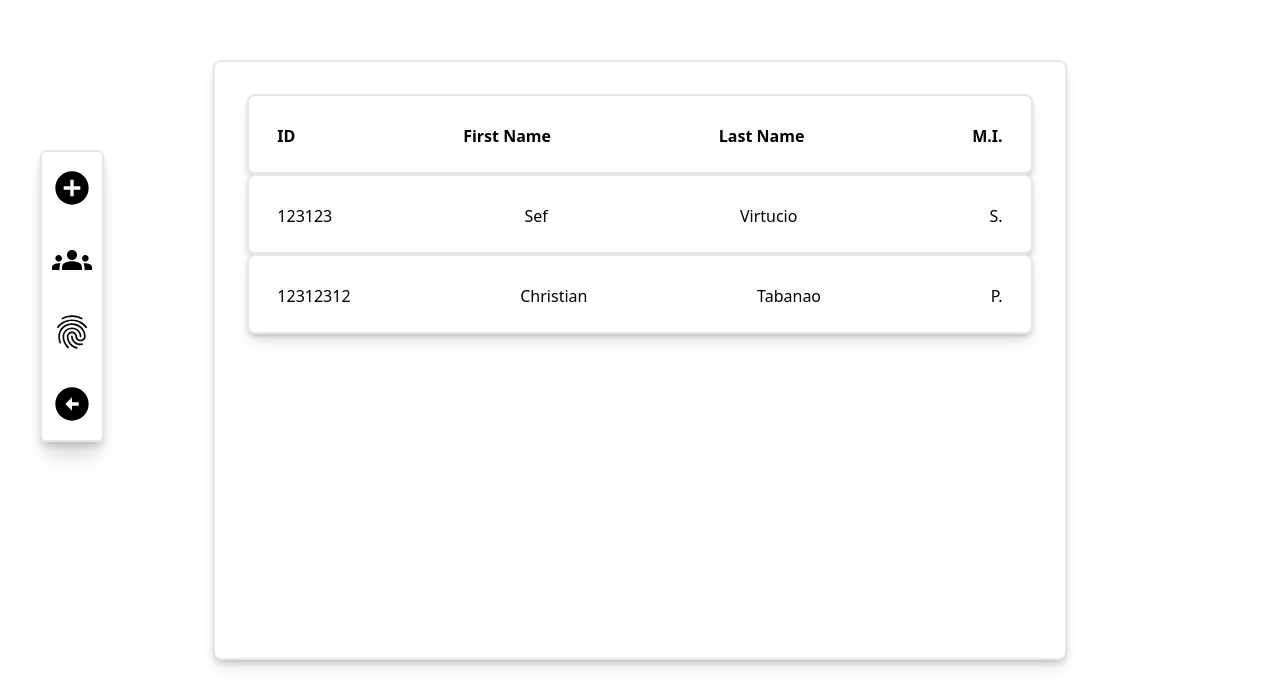
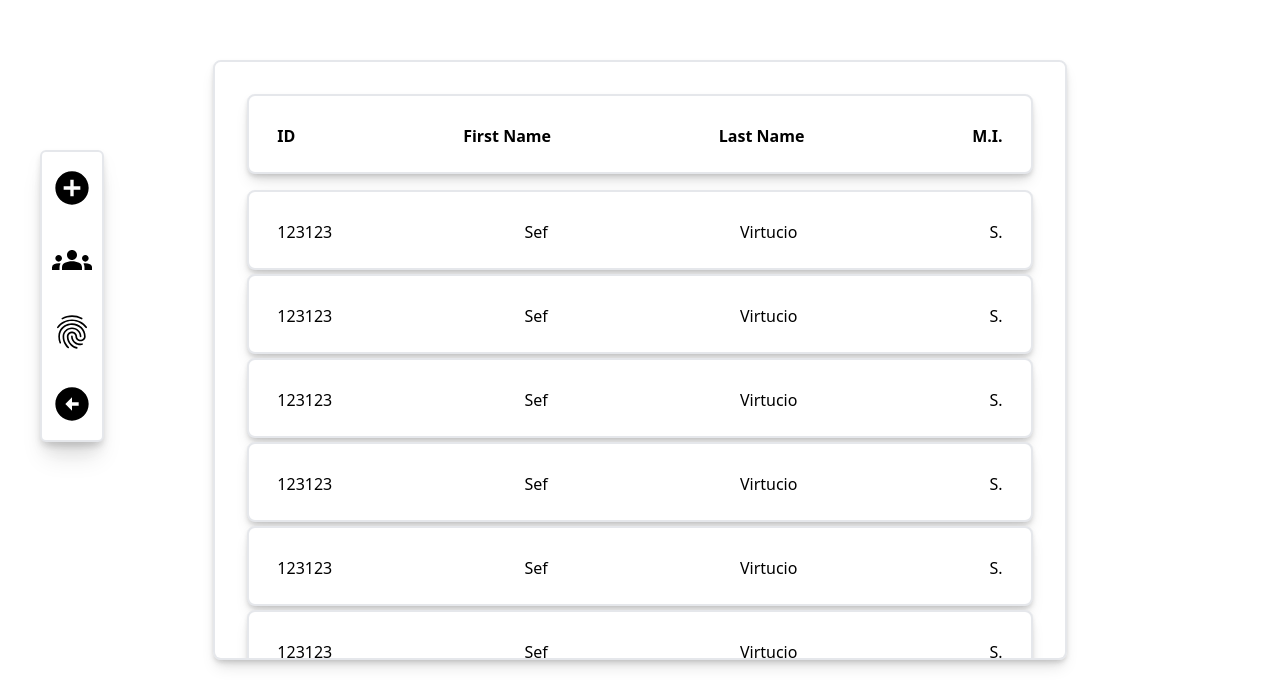
Before and after one commit to Aytsuu/MedProfile, a React (Vite) app: page /records in a window 1280 px wide. Shown: the part 104-800 px from the top of the page. Built offline with nearby package versions, Linux system fonts and the light colour scheme.

Commit message:
Updated Records

```diff
--- a/src/Records.jsx
+++ b/src/Records.jsx
@@ -6,8 +6,8 @@ function Records()  {
     const RecordDisplay = (
         <div className="flex items-center justify-center h-screen">
             {/* HEADER */}
-            <div className="relative h-3/4 w-4/6 border-2 rounded-lg top-16 bg-white shadow-lg drop-shadow-md p-8">
-                <div className="flex flex-col h-20 w-80% rounded-lg bg-white border-2 shadow-lg drop-shadow-md p-7">
+            <div className="relative h-3/4 w-4/6 border-2 rounded-lg top-16 bg-white shadow-lg drop-shadow-md p-8 overflow-y-auto">
+                <div className="flex flex-col h-20 w-80% rounded-lg bg-white border-2 shadow-lg drop-shadow-md p-7 mb-4">
                     <div className="flex justify-between w-full">
                         <h2 className="font-bold">ID</h2>
                         <h2 className="font-bold">First Name</h2>
@@ -16,7 +16,14 @@ function Records()  {
                     </div>
                 </div>
                 <RecordData ID={123123} Fname="Sef" Lname="Virtucio" MI="S."  onClick={() => navigate('/profile')}></RecordData>
-                <RecordData ID={12312312} Fname="Christian" Lname="Tabanao" MI="P."></RecordData>
+                <RecordData ID={123123} Fname="Sef" Lname="Virtucio" MI="S."  onClick={() => navigate('/profile')}></RecordData>
+                <RecordData ID={123123} Fname="Sef" Lname="Virtucio" MI="S."  onClick={() => navigate('/profile')}></RecordData>
+                <RecordData ID={123123} Fname="Sef" Lname="Virtucio" MI="S."  onClick={() => navigate('/profile')}></RecordData>
+                <RecordData ID={123123} Fname="Sef" Lname="Virtucio" MI="S."  onClick={() => navigate('/profile')}></RecordData>
+                <RecordData ID={123123} Fname="Sef" Lname="Virtucio" MI="S."  onClick={() => navigate('/profile')}></RecordData>
+                <RecordData ID={123123} Fname="Sef" Lname="Virtucio" MI="S."  onClick={() => navigate('/profile')}></RecordData>
+                <RecordData ID={123123} Fname="Sef" Lname="Virtucio" MI="S."  onClick={() => navigate('/profile')}></RecordData>
+
 
             </div>
         </div>
@@ -26,8 +33,8 @@ function Records()  {
 }
 
 const RecordData = ({ID, Fname, Lname, MI, onClick}) => (
-    <div className="flex flex-col h-20 w-80% rounded-lg bg-white border-2 shadow-lg drop-shadow-md p-7" onClick={onClick}>
-        <div className="flex justify-between w-full">
+    <div className="flex flex-col h-20 w-80% rounded-lg bg-white border-2 shadow-lg drop-shadow-md p-7 mb-1 hover:bg-orange-300" onClick={onClick}>
+        <div className="flex justify-between w-full ">
             <h2>{ID}</h2>
             <h2>{Fname}</h2>
             <h2>{Lname}</h2>
```
